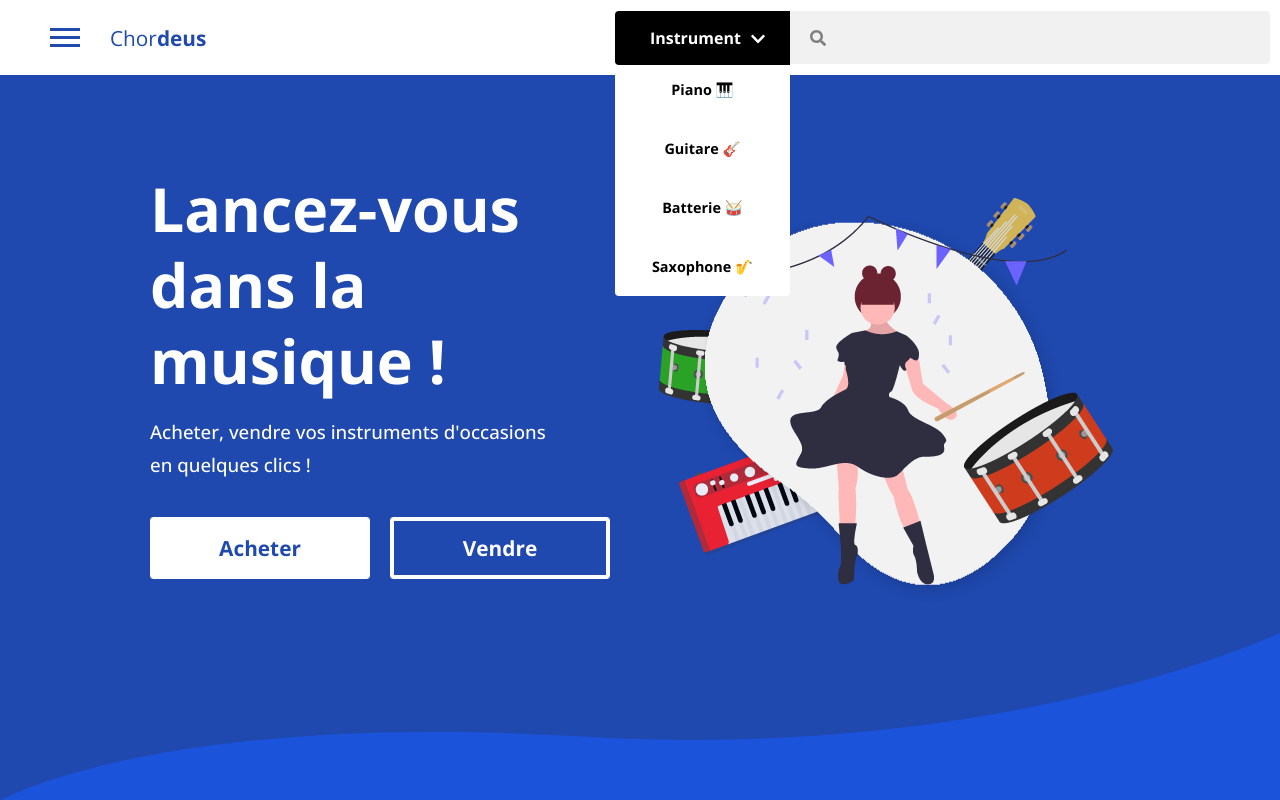
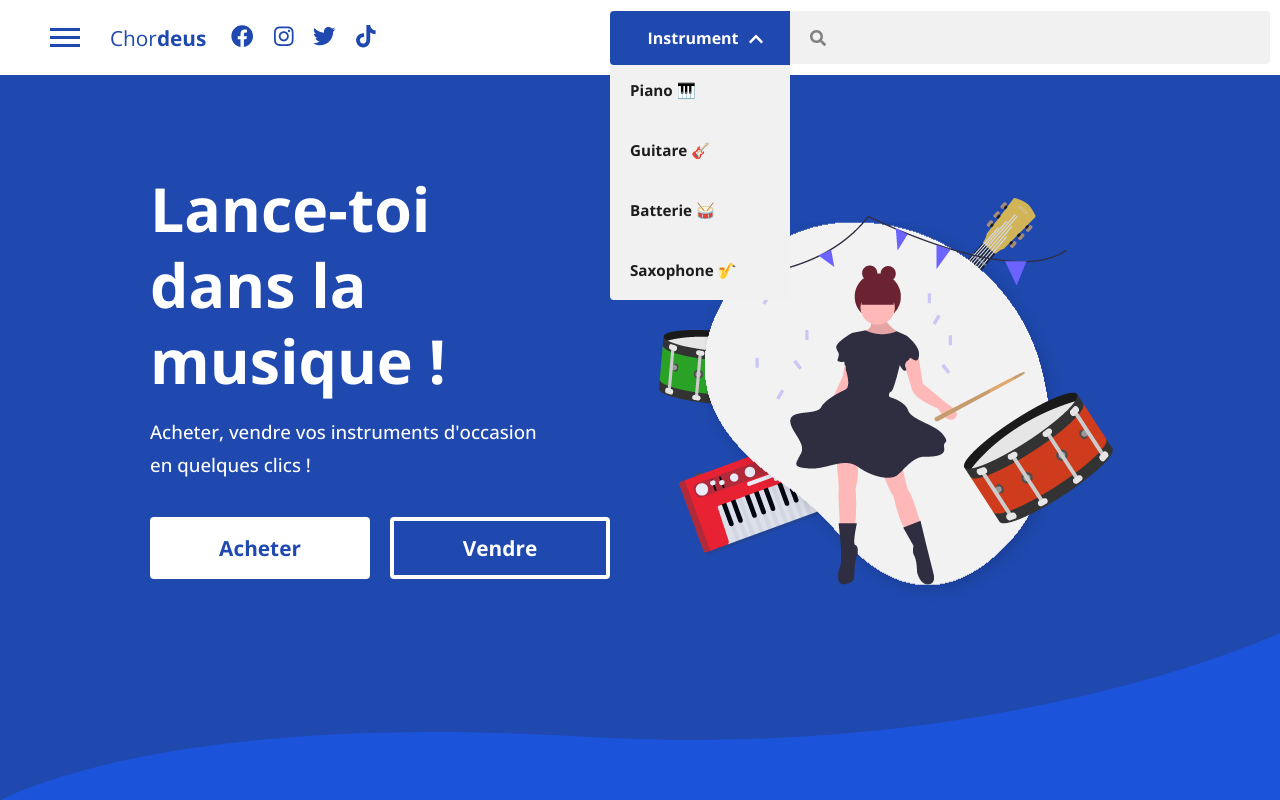
Before and after one commit to maxess-dev/Chordeus, a React (Create React App) app in the folder chordeus/: page / in a window 1280 px wide. Both pictures are taken after a click on the button "Instrument". Shown: the top 800 px of the page. Built offline with nearby package versions, Linux system fonts and the light colour scheme.

Commit message:
Dropdown menu sidebar js improvment

```diff
--- a/chordeus/src/components/homepage.js
+++ b/chordeus/src/components/homepage.js
@@ -20,8 +20,8 @@ function Home() {
             <Navbar />
             <section className = "ctn-layout-1">
                 <div className = "cta-landing">
-                    <h1>Lancez-vous <br/> dans la musique !</h1>
-                    <h3>Acheter, vendre vos instruments d'occasions <br/> en quelques clics !</h3>
+                    <h1>Lance-toi <br/> dans la musique !</h1>
+                    <h3>Acheter, vendre vos instruments d'occasion<br/> en quelques clics !</h3>
                     <div className = "cta-register">
                         <button>Acheter</button>
                         <button>Vendre</button>
@@ -54,7 +54,7 @@ function Home() {
                     <CardInfo icon={faSmile} widthInstrument="350px" instrument={synth} title="Abordable" info="En tant qu’étudiant, nous nous engageons à rendre abordable au plus grand nombre la musique, grâce à des instruments qui s’accordent à votre budget." bgColor="#E66060" color="#E97B7B" marginLeft ="50px" bottomInstrument ="230px" rightInstrument = "20px"/>
                 </div>
                 <footer>
-                    <h3 className ="footer-title-light">Chercher <span className="footer-title-bold"> votre </span>instrument dès <span className="footer-title-bold">maintenant !</span></h3>
+                    <h3 className ="footer-title-light">Cherche <span className="footer-title-bold">ton </span>instrument dès <span className="footer-title-bold">maintenant !</span></h3>
                     <div className ="cta-register no-margin">
                         <button>Acheter</button>
                         <button>Vendre</button>
--- a/chordeus/src/components/navbar.js
+++ b/chordeus/src/components/navbar.js
@@ -1,11 +1,21 @@
 import React from 'react';
 import '../css/navbar.css';
 import { FontAwesomeIcon } from '@fortawesome/react-fontawesome'
-import { faChevronDown, faSearch } from '@fortawesome/free-solid-svg-icons'
+import { faChevronDown, faChevronUp, faSearch } from '@fortawesome/free-solid-svg-icons'
+import { faFacebook, faTwitter, faTiktok, faInstagram } from '@fortawesome/free-brands-svg-icons'
+export default class Navbar extends React.Component {
 
-function Navbar(){
-    return (
-        <nav className = "ctn-navbar">
+    constructor(props,state){
+        super(props)
+        this.state = {
+            isDropdownOn : false,
+            textInstrument : "Instrument"
+        }
+    }
+
+    render(){
+        return (
+            <nav className = "ctn-navbar">
             <div className = "ctn-home">
                 <div className = "ctn-burger-menu">
                     <span className = "line"></span>
@@ -13,18 +23,36 @@ function Navbar(){
                     <span className = "line"></span>
                 </div>
                 <div className = "ctn-logo">
-                    <a href="#"><h3><span>Chor</span>deus</h3></a>
+                    <a href="index.html"><h3><span>Chor</span>deus</h3></a>
+                </div>
+                <div className = "ctn-social-media">
+                    <a href="https://www.facebook.com/" target="_blank"><FontAwesomeIcon icon={faFacebook} className="facebook" alt="Facebook Page"/></a>
+                    <a href="https://www.instagram.com/" target="_blank"><FontAwesomeIcon icon={faInstagram} className="instagram" alt="Instagram Page"/></a>
+                    <a href="https://twitter.com/" target="_blank"><FontAwesomeIcon icon={faTwitter} className="twitter" alt="Twitter Page"/></a>
+                    <a href="https://www.tiktok.com/fr/" target="_blank"><FontAwesomeIcon icon={faTiktok} className="tiktok" alt="TikTok Page"/></a>
                 </div>
             </div>
             <div className = "ctn-searchbar">
                 <div className = "ctn-button-dropdown">
-                    <button>Instrument<FontAwesomeIcon icon={faChevronDown} className="chevron"/></button>
-                    <div className = "dropdown-menu-instrument">
+                    <button className = {this.state.textInstrument === "Piano" ? "activePiano" : "" || this.state.textInstrument === "Guitare" ? "activeGuitare" : ""
+                    || this.state.textInstrument === "Batterie" ? "activeBatterie" : "" || this.state.textInstrument === "Saxophone" ? "activeSaxophone" : ""}
+                    onClick = {() => this.setState({isDropdownOn:!this.state.isDropdownOn})}>{this.state.textInstrument}<FontAwesomeIcon icon={this.state.isDropdownOn ? faChevronUp : faChevronDown} className="chevron"/></button>
+                    <div className = {this.state.isDropdownOn ? "dropdown-menu-instrument activeDropdown" : "dropdown-menu-instrument"}>
                         <ul>
-                            <li>Piano 🎹</li>
-                            <li>Guitare 🎸</li>
-                            <li>Batterie 🥁</li>
-                            <li>Saxophone 🎷</li>
+                            <li onClick = {() => {
+                                this.setState({isDropdownOn:!this.state.isDropdownOn,textInstrument: "Piano"})
+                            }}
+                            >Piano 🎹</li>
+                            <li onClick = {() => {
+                                this.setState({isDropdownOn:!this.state.isDropdownOn,textInstrument: "Guitare"})
+                            }}>Guitare 🎸</li>
+                            <li onClick = {() => {
+                                this.setState({isDropdownOn:!this.state.isDropdownOn, textInstrument: "Batterie"})
+                            }}>Batterie 🥁</li>
+                            <li onClick = {() => {
+                                this.setState({isDropdownOn:!this.state.isDropdownOn, textInstrument:"Saxophone"})
+                            }
+                            }>Saxophone 🎷</li>
                         </ul>
                     </div>
                 </div>
@@ -33,9 +61,7 @@ function Navbar(){
                     <FontAwesomeIcon icon={faSearch} className="searchIcon"/>
                 </div>
             </div>
-                {/*<button>Instrument</button>*/}
         </nav>
-    );
+        )
+    }
 }
-
-export default Navbar;
--- a/chordeus/src/css/homepage.css
+++ b/chordeus/src/css/homepage.css
@@ -44,13 +44,11 @@ h1{
     color: #1F49AF;
 }
 
-
 .cta-register > button:nth-child(2){
     margin-left: 20px;
     background-color: transparent;
     border: 4px solid white;
 }
-
 
 .cta-landing{
     margin-bottom: 100px;
--- a/chordeus/src/css/navbar.css
+++ b/chordeus/src/css/navbar.css
@@ -111,15 +111,21 @@ a{
 }
 
 .ctn-button-dropdown button{
-  background-color: black;
+  background-color: #1F49AF;
   position: relative;
   z-index: 2000;
+  width: 180px;
 }
 
 .dropdown-menu-instrument{
+  display: none;
   position: absolute;
   width: 100%;
   height: 100%;
+}
+
+.activeDropdown{
+  display: block;
 }
 
 .dropdown-menu-instrument ul{
@@ -129,14 +135,14 @@ a{
 }
 
 .dropdown-menu-instrument ul li{
-  background-color: white;
+  background-color: #f1f1f1 ;
   padding-top: 20px;
   padding-bottom: 20px;
-  text-align: center;
-  color: black;
+  padding-left: 20px;
+  color: #1d1d1d;
   font-family: "Open Sans", sans-serif;
   font-weight: bold;
-  font-size: 0.9em;
+  font-size: 0.95em;
   cursor: pointer;
 }
 
@@ -165,3 +171,39 @@ a{
   border-radius: 0px 0px 4px 4px;
   border: none;
 }
+
+.ctn-social-media{
+  display: flex;
+  justify-content: center;
+  align-items: center;
+  margin-left: 15px;
+}
+
+.facebook,.instagram,.twitter,.tiktok{
+  font-size: 1.4em;
+  color: #1F49AF;
+  margin-left: 10px;
+  margin-right: 10px;
+  cursor: pointer;
+  transition: color 0.2s ease;
+}
+
+.facebook:hover,.instagram:hover,.twitter:hover,.tiktok:hover{
+  color: rgb(59, 110, 248)
+}
+
+.activePiano{
+  background-color: #1d1d1d !important;
+}
+
+.activeGuitare{
+  background-color: rgb(230, 96, 96) !important;
+}
+
+.activeBatterie{
+  background-color: rgb(92, 216, 86) !important;
+}
+
+.activeSaxophone{
+  background-color: rgb(59, 110, 248) !important;
+}
```
Also changed, not shown: chordeus/package.json (+5 -3 lines).
